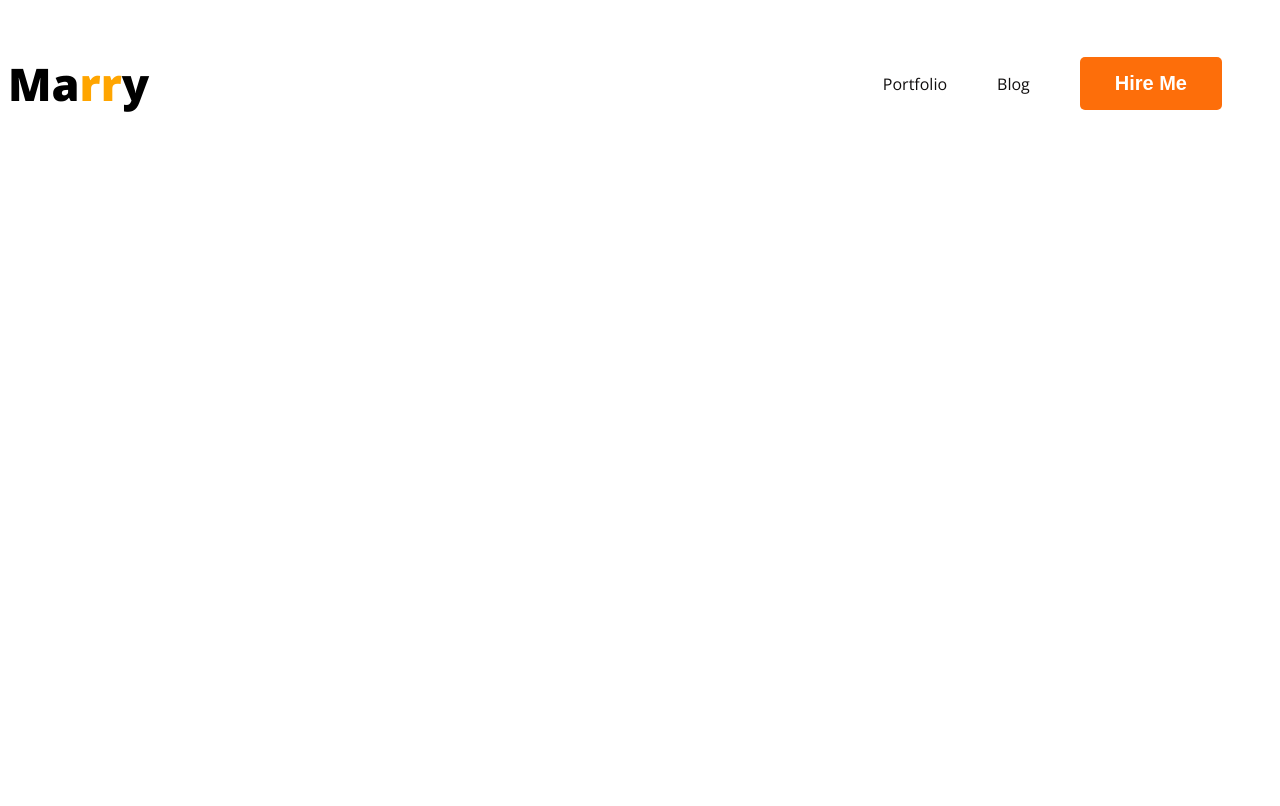
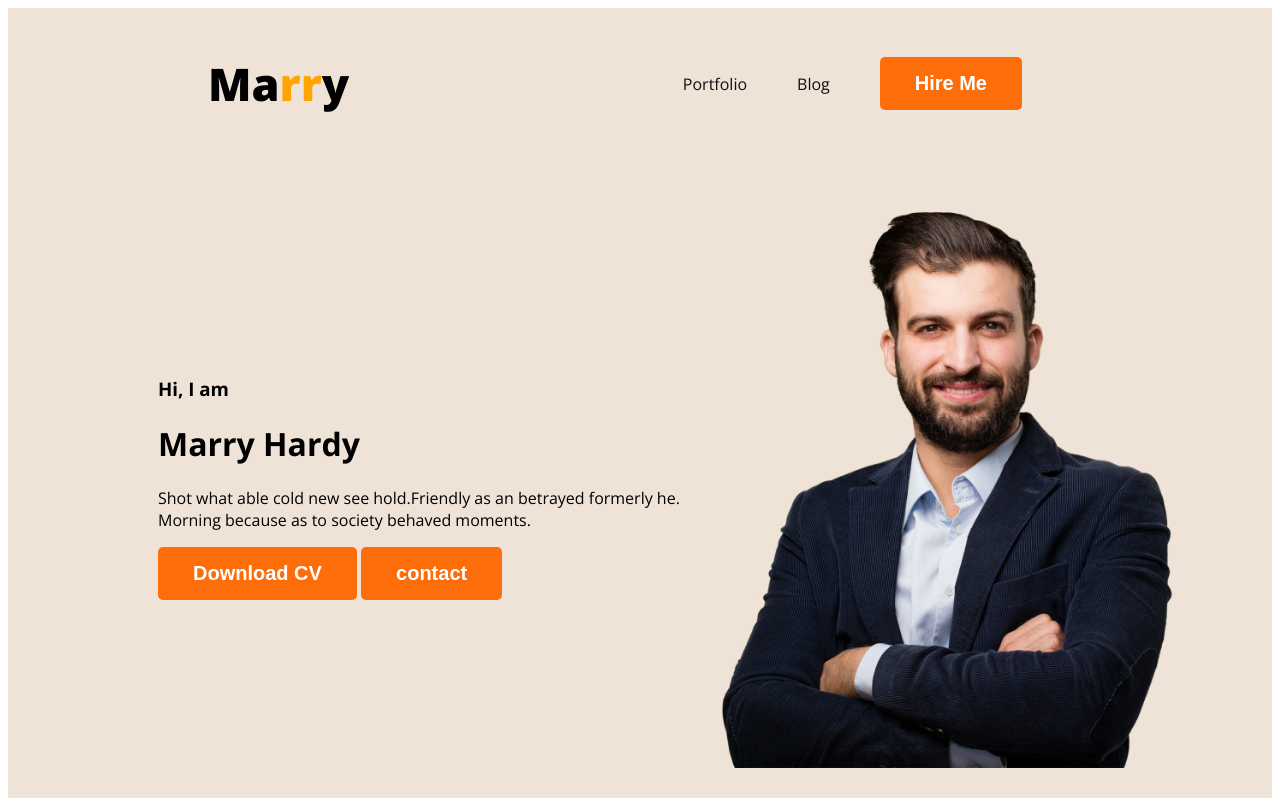
Before and after one commit to Farha34/devloper-portfolio, a plain HTML site: page index.html in a window 1280 px wide. Drawn offline with nearby package versions, Linux system fonts and the light colour scheme.

Commit message:
new banner code

```diff
--- a/index.html
+++ b/index.html
@@ -1,18 +1,20 @@
 <!DOCTYPE html>
 <html lang="en">
+
 <head>
     <meta charset="UTF-8">
     <meta name="viewport" content="width=wev, initial-scale=1.0">
     <title>developer portfolio</title>
 
     <link rel="preconnect" href="https://fonts.googleapis.com">
-<link rel="preconnect" href="https://fonts.gstatic.com" crossorigin>
-<link href="https://fonts.googleapis.com/css2?family=Open+Sans:wght@400;500;700;800&display=swap" rel="stylesheet">
+    <link rel="preconnect" href="https://fonts.gstatic.com" crossorigin>
+    <link href="https://fonts.googleapis.com/css2?family=Open+Sans:wght@400;500;700;800&display=swap" rel="stylesheet">
 
     <link rel="stylesheet" href="style.css">
 </head>
+
 <body>
-    <header>
+    <header class="header">
         <nav>
             <h3 class="nav-title">Ma<span class="text-primary">rr</span>y</h3>
             <ul>
@@ -22,6 +24,18 @@
             </ul>
 
         </nav>
+        <div class="banner">
+            <div>
+                <h3 class="banner-greeting">Hi, I am</h3>
+                <h1 class="banner-heading">Marry Hardy</h1>
+                <p>Shot what able cold new see hold.Friendly as an betrayed formerly he. <br> Morning because as to society
+                    behaved moments.</p>
+                <button class="button-primary">Download CV</button>
+                <button class="button-primary">contact</button>
+            </div>
+                <img class="profile-picture" src="images/hardy.png" alt="">
+
+        </div>
     </header>
     <main>
 
@@ -30,4 +44,5 @@
 
     </footer>
 </body>
+
 </html>
--- a/style.css
+++ b/style.css
@@ -27,6 +27,7 @@ nav {
     display: flex;
     justify-content: space-between;
     align-items: center;
+    margin: 0 200px;
 }
 
 .nav-title {
@@ -51,3 +52,16 @@ nav a {
     text-decoration: none;
     color: #100e0e;
 }
+
+/* header related style */
+.header{
+    background-color:  #efe2d7;;
+}
+.banner{
+    padding: 30px 30px 30px 150px;
+    display: flex;
+    align-items: center;
+}
+.profile-picture{
+    width: 500px;
+}
```
